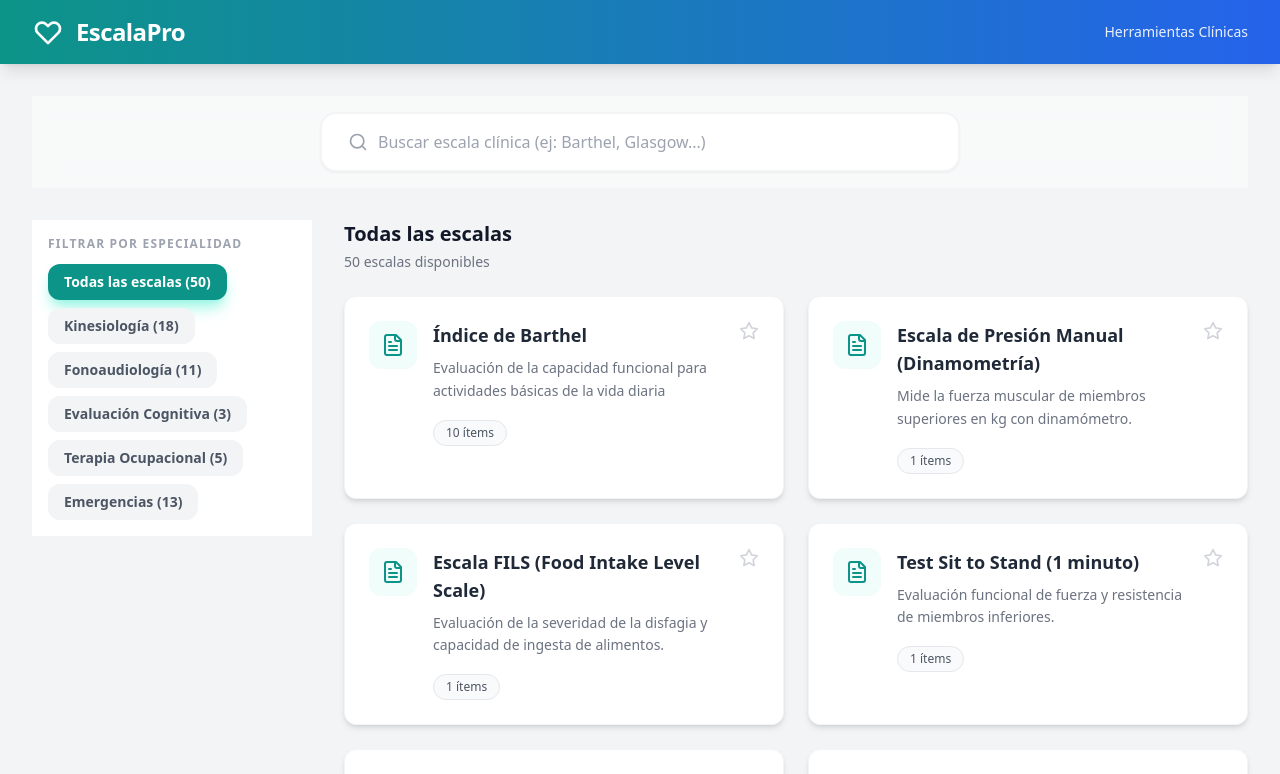
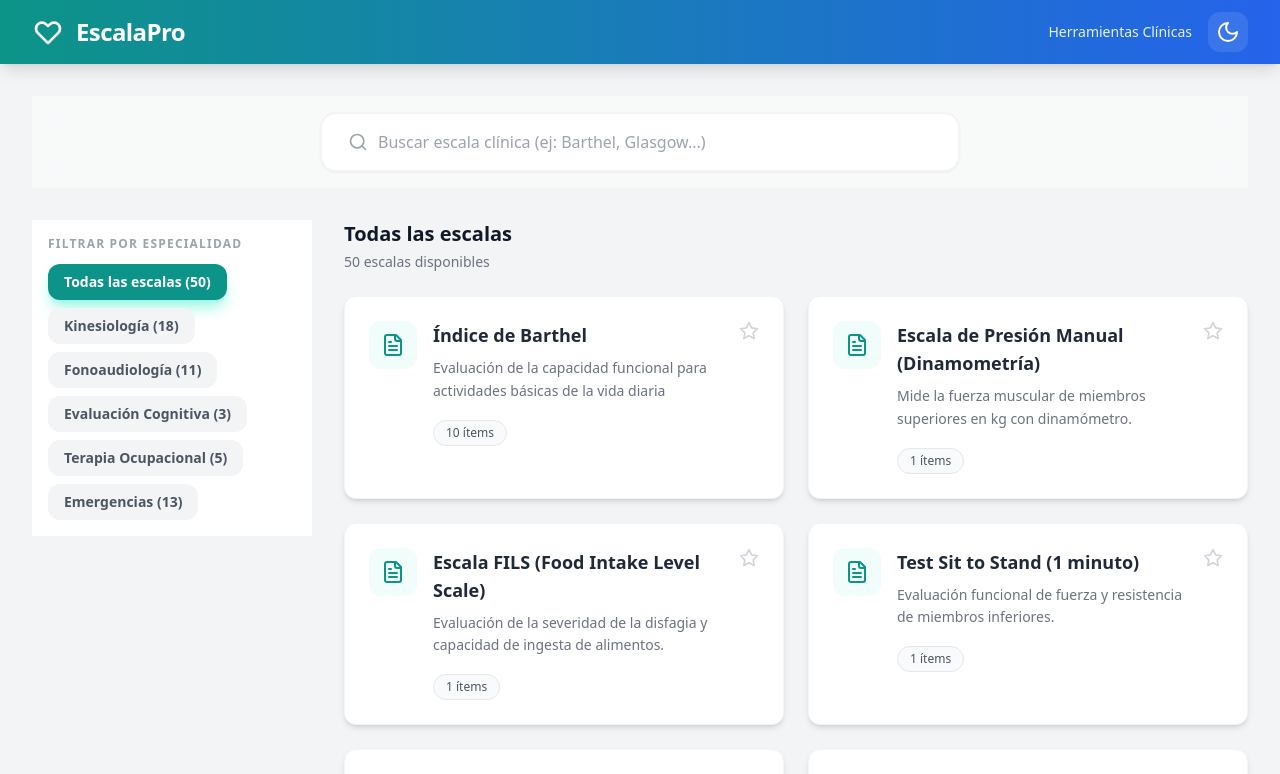
Before and after one commit to kinebulnes-tech/EscalasPro, a React (Vite) app: page / in a window 1280 px wide. Shown: the top 774 px of the page. Built offline with nearby package versions, Linux system fonts and the light colour scheme.

Commit message:
Update Header.tsx

```diff
--- a/src/components/Header.tsx
+++ b/src/components/Header.tsx
@@ -1,19 +1,58 @@
-import React from 'react';
+import React, { useState, useEffect } from 'react';
+import { Sun, Moon } from 'lucide-react';
 
 export default function Header() {
+  const [darkMode, setDarkMode] = useState(false);
+
+  // Al cargar, revisar si ya existía una preferencia guardada
+  useEffect(() => {
+    const savedMode = localStorage.getItem('escalapro_theme');
+    if (savedMode === 'dark') {
+      setDarkMode(true);
+      document.documentElement.classList.add('dark');
+    }
+  }, []);
+
+  const toggleDarkMode = () => {
+    if (darkMode) {
+      document.documentElement.classList.remove('dark');
+      localStorage.setItem('escalapro_theme', 'light');
+    } else {
+      document.documentElement.classList.add('dark');
+      localStorage.setItem('escalapro_theme', 'dark');
+    }
+    setDarkMode(!darkMode);
+  };
+
   return (
-    <header className="bg-gradient-to-r from-teal-600 to-blue-600 text-white shadow-lg sticky top-0 z-50">
+    <header className="bg-gradient-to-r from-teal-600 to-blue-600 text-white shadow-lg sticky top-0 z-50 transition-colors duration-300">
       <div className="max-w-7xl mx-auto px-4 sm:px-6 lg:px-8 h-16 flex items-center justify-between">
         <div className="flex items-center gap-3">
-          {/* Ícono clínico (Cruz/Latido) */}
+          {/* Ícono clínico */}
           <svg className="w-8 h-8 text-white" fill="none" stroke="currentColor" viewBox="0 0 24 24">
             <path strokeLinecap="round" strokeLinejoin="round" strokeWidth={2} d="M4.318 6.318a4.5 4.5 0 000 6.364L12 20.364l7.682-7.682a4.5 4.5 0 00-6.364-6.364L12 7.636l-1.318-1.318a4.5 4.5 0 00-6.364 0z" />
           </svg>
           <h1 className="text-2xl font-bold tracking-tight">EscalaPro</h1>
         </div>
-        <p className="text-sm font-medium opacity-90 hidden sm:block">
-          Herramientas Clínicas
-        </p>
+
+        <div className="flex items-center gap-4">
+          <p className="text-sm font-medium opacity-90 hidden sm:block">
+            Herramientas Clínicas
+          </p>
+
+          {/* Botón Switch Modo Oscuro */}
+          <button
+            onClick={toggleDarkMode}
+            className="p-2 rounded-xl bg-white/10 hover:bg-white/20 transition-all active:scale-90"
+            aria-label="Cambiar tema"
+          >
+            {darkMode ? (
+              <Sun className="w-6 h-6 text-yellow-300 fill-yellow-300" />
+            ) : (
+              <Moon className="w-6 h-6 text-white" />
+            )}
+          </button>
+        </div>
       </div>
     </header>
   );
```
